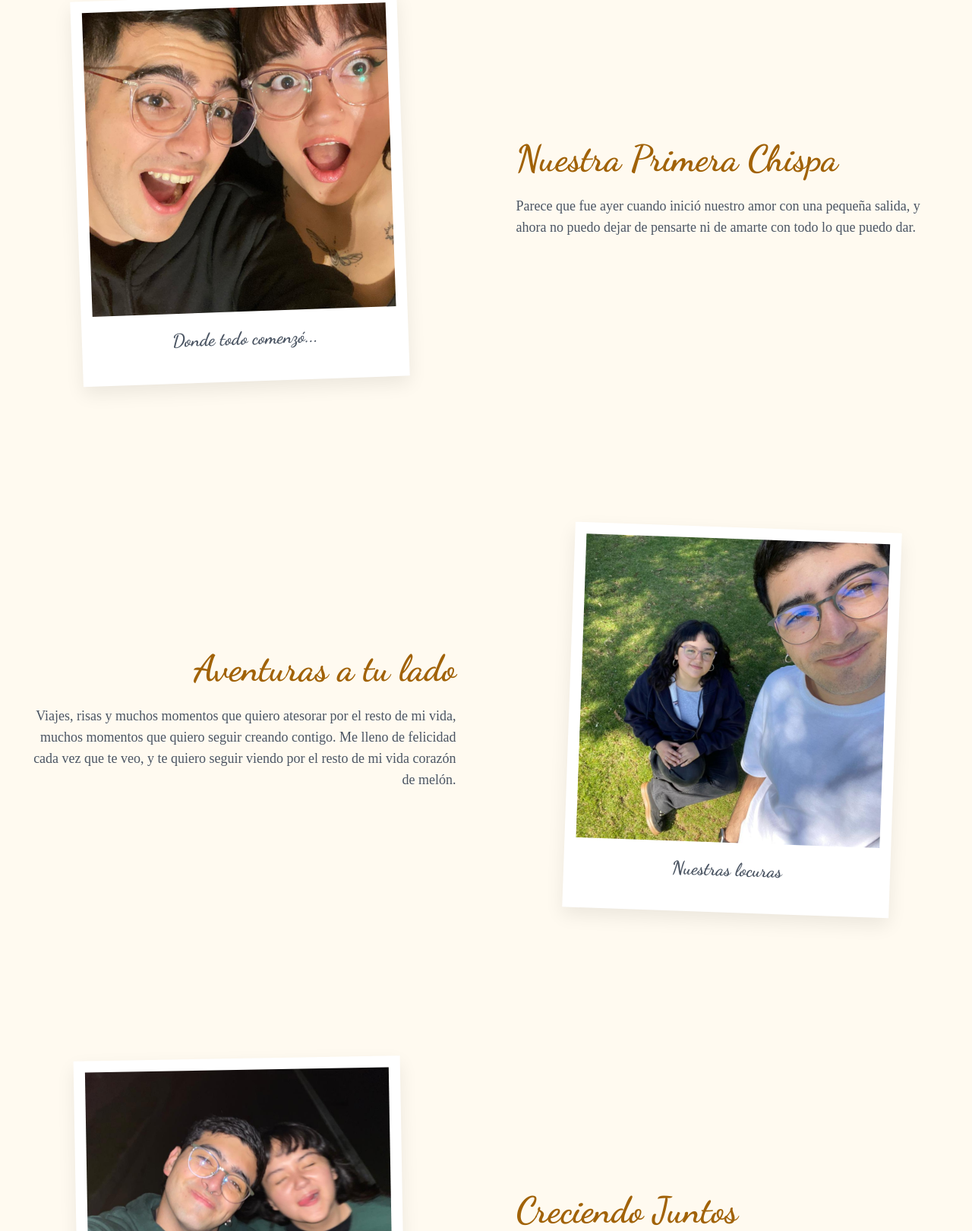
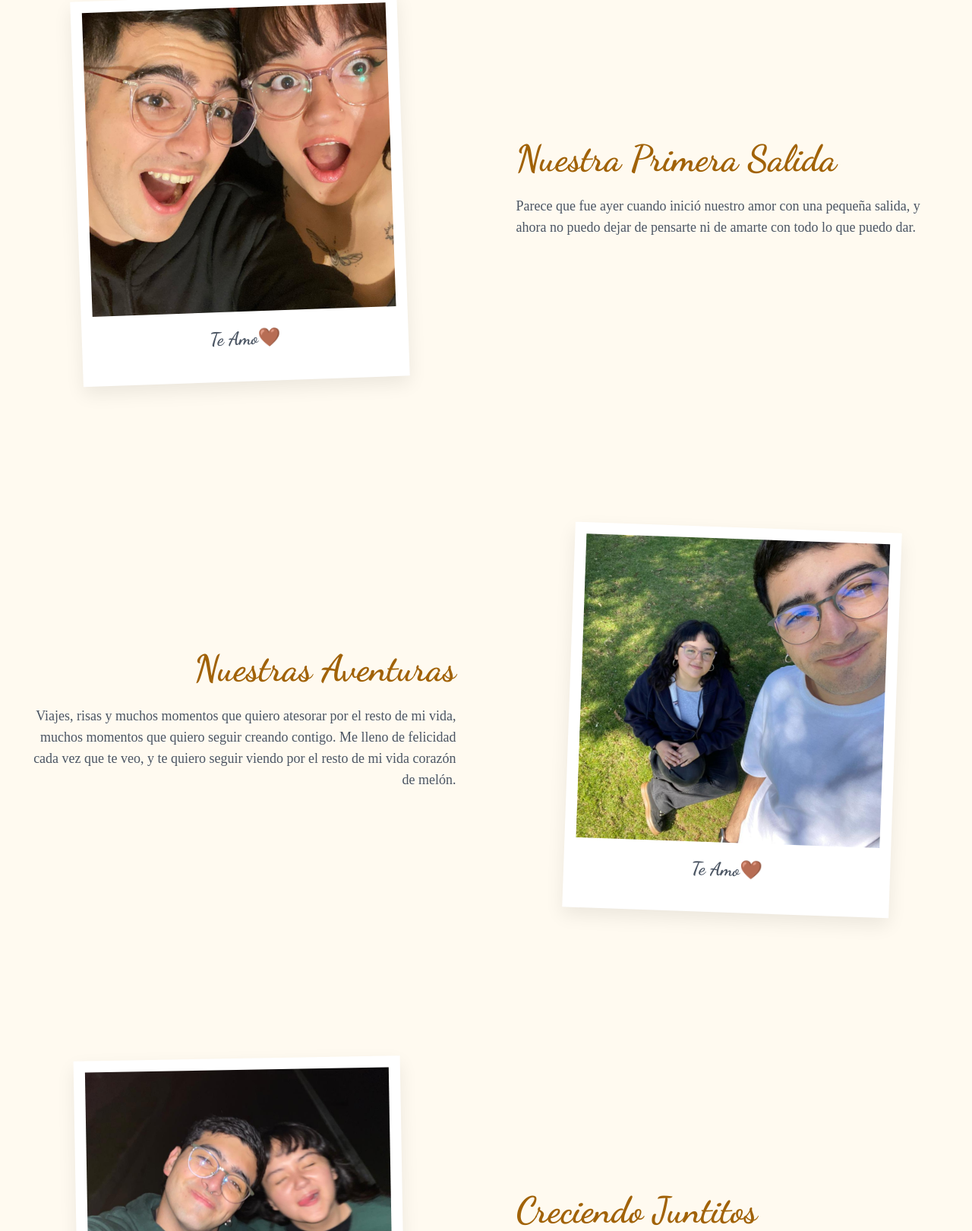
Before and after one commit to fabisu1234/RegalitoBonito, a plain HTML site: page index.html in a window 1280 px wide. Shown: the part 885-2505 px from the top of the page at 76% size. Drawn offline with nearby package versions, Linux system fonts and the light colour scheme; a web font is replaced by a local one.

Commit message:
Update index.html

```diff
--- a/index.html
+++ b/index.html
@@ -125,11 +125,11 @@
                     <img src="FotosReaglito/Regalo1.jpeg"
                          onerror="this.src='https://images.unsplash.com/photo-1518199266791-5375a83190b7?w=600'"
                          alt="Nuestra primera foto" class="w-full max-w-[320px] md:max-w-[400px] aspect-square object-cover">
-                    <p class="cursive text-xl md:text-2xl text-center mt-5 text-gray-600">Donde todo comenzó...</p>
+                    <p class="cursive text-xl md:text-2xl text-center mt-5 text-gray-600">Te Amo🤎</p>
                 </div>
             </div>
             <div class="reveal reveal-right w-full md:w-1/2 text-center md:text-left px-2">
-                <h2 class="cursive text-4xl md:text-5xl text-yellow-700 mb-4 md:mb-6 leading-tight text-balance">Nuestra Primera Chispa</h2>
+                <h2 class="cursive text-4xl md:text-5xl text-yellow-700 mb-4 md:mb-6 leading-tight text-balance">Nuestra Primera Salida</h2>
                 <p class="text-gray-600 leading-relaxed text-base md:text-lg serif">
                     Parece que fue ayer cuando inició nuestro amor con una pequeña salida, y ahora no puedo dejar de pensarte ni de amarte con todo lo que puedo dar.
                 </p>
@@ -142,11 +142,11 @@
                     <img src="FotosReaglito/Regalo2.jpeg"
                          onerror="this.src='https://images.unsplash.com/photo-1522673607200-164883212c2f?w=600'"
                          alt="Nuestra aventura" class="w-full max-w-[320px] md:max-w-[400px] aspect-square object-cover">
-                    <p class="cursive text-xl md:text-2xl text-center mt-5 text-gray-600">Nuestras locuras</p>
+                    <p class="cursive text-xl md:text-2xl text-center mt-5 text-gray-600">Te Amo🤎</p>
                 </div>
             </div>
             <div class="reveal reveal-left w-full md:w-1/2 text-center md:text-right px-2">
-                <h2 class="cursive text-4xl md:text-5xl text-yellow-700 mb-4 md:mb-6 leading-tight text-balance">Aventuras a tu lado</h2>
+                <h2 class="cursive text-4xl md:text-5xl text-yellow-700 mb-4 md:mb-6 leading-tight text-balance">Nuestras Aventuras</h2>
                 <p class="text-gray-600 leading-relaxed text-base md:text-lg serif">
                     Viajes, risas y muchos momentos que quiero atesorar por el resto de mi vida, muchos momentos que quiero seguir creando contigo. Me lleno de felicidad cada vez que te veo, y te quiero seguir viendo por el resto de mi vida corazón de melón.
                 </p>
@@ -163,7 +163,7 @@
                 </div>
             </div>
             <div class="reveal reveal-right w-full md:w-1/2 text-center md:text-left px-2">
-                <h2 class="cursive text-4xl md:text-5xl text-yellow-700 mb-4 md:mb-6 leading-tight text-balance">Creciendo Juntos</h2>
+                <h2 class="cursive text-4xl md:text-5xl text-yellow-700 mb-4 md:mb-6 leading-tight text-balance">Creciendo Juntitos</h2>
                 <p class="text-gray-600 leading-relaxed text-base md:text-lg serif">
                     Aún nos quedan muchas memorias por crear y momentos que vivir. Gracias por acompañarme todos los dias, quiero vivir el resto de mi vida a tu lado. Gracias por amarme aunque a veces me odies.
                 </p>
```
